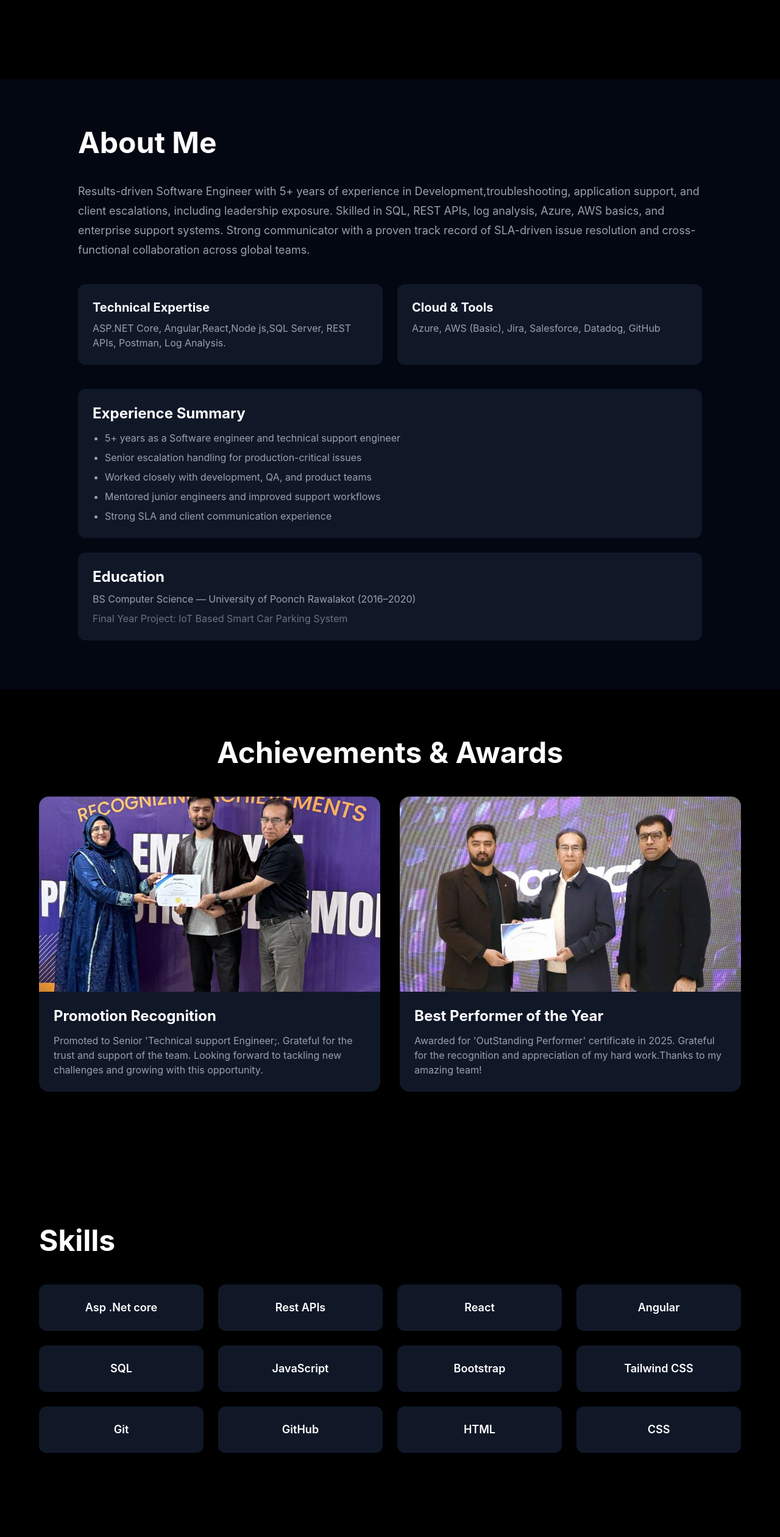
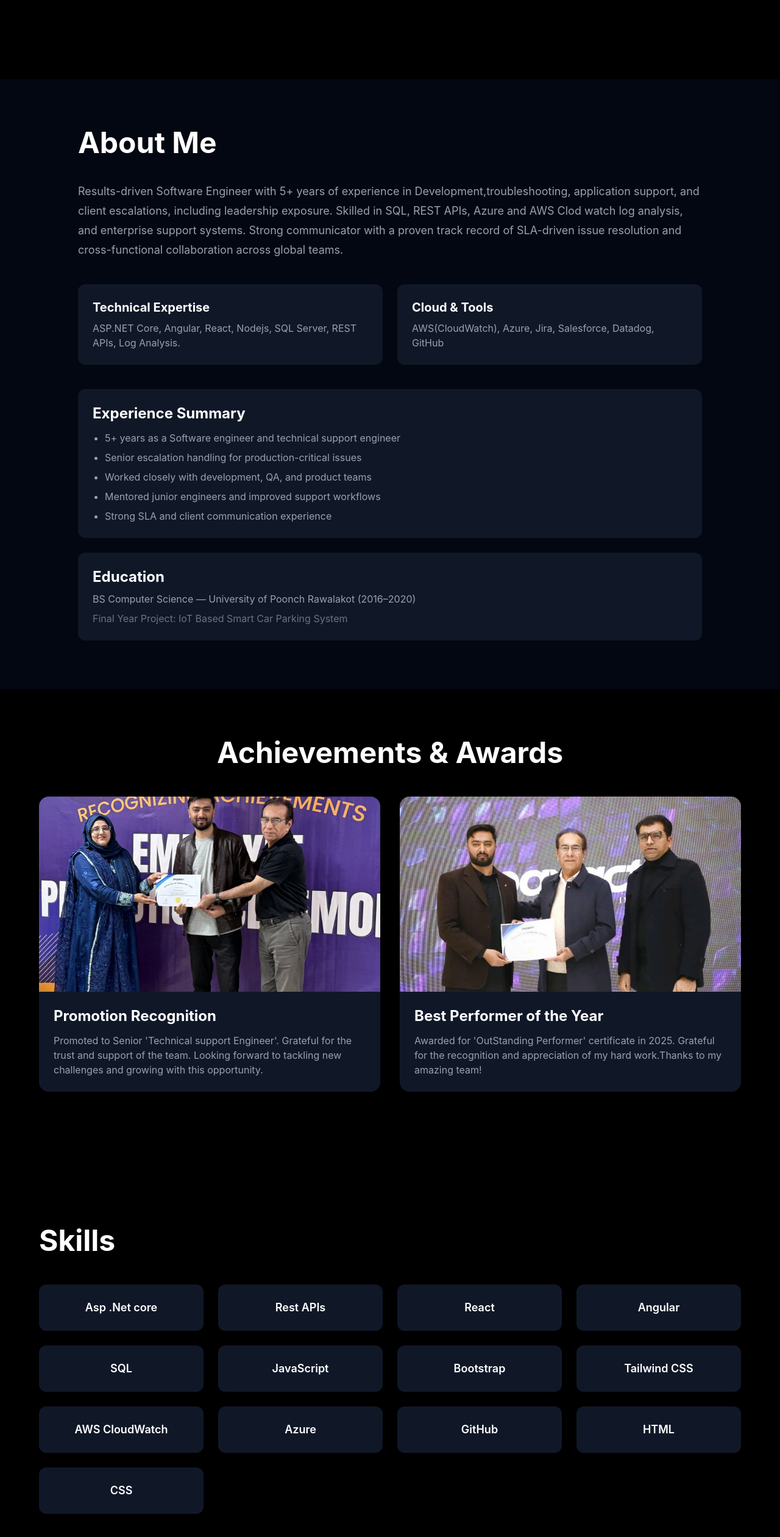
Before and after one commit to NawazRaheel/Myportfolio, a React (Vite) app: page / in a window 1280 px wide. Shown: the part 670-3190 px from the top of the page at 61% size. Built offline with nearby package versions, Linux system fonts and the light colour scheme.

Commit message:
Correcting mistakes

```diff
--- a/src/App.jsx
+++ b/src/App.jsx
@@ -22,7 +22,6 @@ function App() {
         Toggle Theme
       </button>
       <Navbar />
-
       <Hero />
       <About />
       <Achievements />
--- a/src/Components/About.jsx
+++ b/src/Components/About.jsx
@@ -22,7 +22,7 @@ function About() {
         <p className="text-gray-400 text-lg leading-8 mb-10">
           Results-driven Software Engineer with 5+ years of experience in Development,troubleshooting,
           application support, and client escalations, including leadership exposure.
-          Skilled in SQL, REST APIs, log analysis, Azure, AWS basics, and enterprise support systems.
+          Skilled in SQL, REST APIs, Azure and AWS Clod watch log analysis, and enterprise support systems.
           Strong communicator with a proven track record of SLA-driven issue resolution
           and cross-functional collaboration across global teams.
         </p>
@@ -34,7 +34,7 @@ function About() {
               Technical Expertise
             </h3>
             <p className="text-gray-400">
-              ASP.NET Core, Angular,React,Node js,SQL Server, REST APIs, Postman, Log Analysis.
+              ASP.NET Core, Angular, React, Nodejs, SQL Server, REST APIs, Log Analysis.
             </p>
           </div>
 
@@ -43,7 +43,7 @@ function About() {
               Cloud & Tools
             </h3>
             <p className="text-gray-400">
-              Azure, AWS (Basic), Jira, Salesforce, Datadog, GitHub
+              AWS(CloudWatch), Azure, Jira, Salesforce, Datadog, GitHub
             </p>
           </div>
         </div>
--- a/src/Components/Achievements.jsx
+++ b/src/Components/Achievements.jsx
@@ -6,7 +6,7 @@ function Achievements() {
     {
       title: "Promotion Recognition",
       description:
-        "Promoted to Senior 'Technical support Engineer;. Grateful for the trust and support of the team. Looking forward to tackling new challenges and growing with this opportunity.",
+        "Promoted to Senior 'Technical support Engineer'. Grateful for the trust and support of the team. Looking forward to tackling new challenges and growing with this opportunity.",
       image: senior,
     },
     {
--- a/src/Components/Navbar.jsx
+++ b/src/Components/Navbar.jsx
@@ -11,9 +11,7 @@ function Navbar() {
       <ul className="hidden md:flex gap-6">
         <li><a href="#home" className="hover:text-gray-400">Home</a></li>
         <li><a href="#about" className="hover:text-gray-400">About</a></li>
-        <li>
-  <a href="#achievements">Achievements</a>
-</li>
+        <li><a href="#achievements"className="hover:text-gray-400" >Achievements</a></li>
         <li><a href="#skills" className="hover:text-gray-400">Skills</a></li>
         <li><a href="#projects" className="hover:text-gray-400">Projects</a></li>
         <li><a href="#contact" className="hover:text-gray-400">Contact</a></li>
--- a/src/Components/Skills.jsx
+++ b/src/Components/Skills.jsx
@@ -8,7 +8,8 @@ function Skills() {
     "JavaScript",
     "Bootstrap",
     "Tailwind CSS",
-    "Git",
+    "AWS CloudWatch",
+    "Azure",
     "GitHub",
     "HTML",
     "CSS",
```
